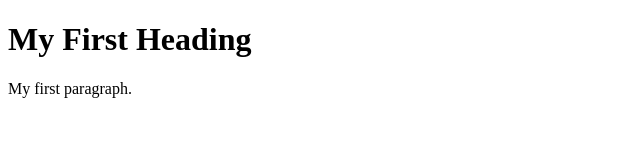
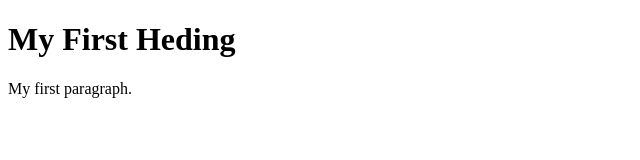
Before and after one commit to adamjspeakman/adamjspeakman.github.io, a plain HTML site: page index.html in a window 1280 px wide. Shown: the full height of the page, 0-640 px from the left. Drawn offline with Linux system fonts and the light colour scheme.

Commit message:
Update index.html

```diff
--- a/index.html
+++ b/index.html
@@ -2,7 +2,7 @@
 <html>
 <body>
 
-<h1>My First Heading</h1>
+<h1>My First Heding</h1>
 <p>My first paragraph.</p>
 
 </body>
```
